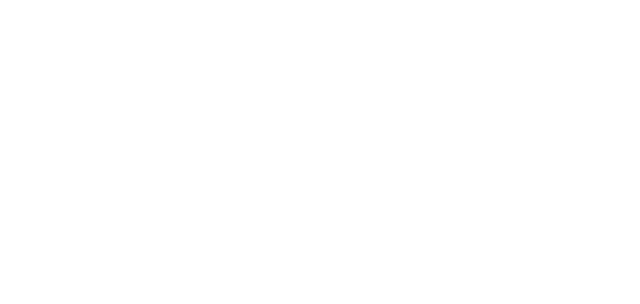
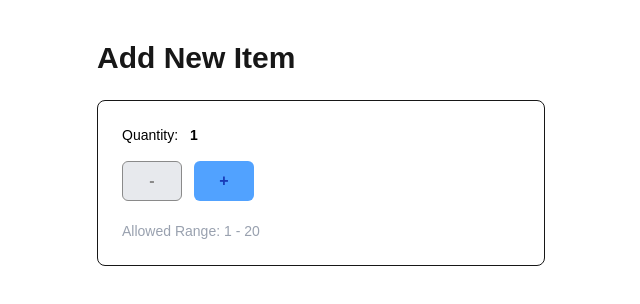
Before and after one commit to 958661CarlBautista/cprg306-assignments, a Next.js app: page /week-4 in a window 1280 px wide. Shown: the top 304 px of the page, without its empty margins (207-847 px from the left). Built offline with nearby package versions, Linux system fonts and the light colour scheme.

Commit message:
Completed Week 4 Assignment

```diff
--- a/app/week-4/new-item.js
+++ b/app/week-4/new-item.js
@@ -7,6 +7,7 @@
   const quantity = state[0];
   const setQuantity = state[1];
 
+  // Increase quantity by 1, max 20
   function increment(){
       setQuantity(function (prev) {
       if (prev < 20) {
@@ -16,6 +17,7 @@
   });
   }
 
+  // Decrease quantity by 1, min 1
   function decrement(){
       setQuantity(function (prev) {
       if (prev > 1) {
@@ -26,8 +28,29 @@
   }
 
   return (
-    <section className="py-6">
-      <h1 className="2xl font-bold mb-5">Add New Item</h1>
+    <section className="py-8">
+      <h1 className="text-3xl font-extrabold mb-6">Add New Item</h1>
+
+      <div className="max-w-md rounded-lg border p-6">
+        <div className="text-sm text-black mb-4">
+          Quantity: <span className="ml-2 font-bold">{quantity}</span></div>
+
+        <div className="flex items-center gap-3">
+          <button
+            type="button"
+            onClick={decrement}
+            disabled={quantity <= 1}
+            className="font-bold h-10 w-15 bg-gray-300 rounded-md border disabled:opacity-50">-</button>
+
+          <button
+            type="button"
+            onClick={increment}
+            disabled={quantity >= 20}
+            className="font-bold h-10 w-15 rounded-md bg-blue-400 text-blue-800 border-blue-950 disabled:bg-gray-200 disabled:text-gray-400">+</button>
+        </div>
+
+        <p className="mt-5 text-sm text-gray-400">Allowed Range: 1 - 20</p>
+      </div>
     </section>
   );
 }
--- a/app/week-4/page.js
+++ b/app/week-4/page.js
@@ -1,9 +1,11 @@
+import NewItem from "./new-item";
 
 export default function page(){
   return (
-    <main>
-
-
-    </main>
+    <main className="flex flex-col items-center p-2">
+      <div className="w-full max-w-2xl">
+        <NewItem />
+        </div>
+      </main>
   )
 }
```
